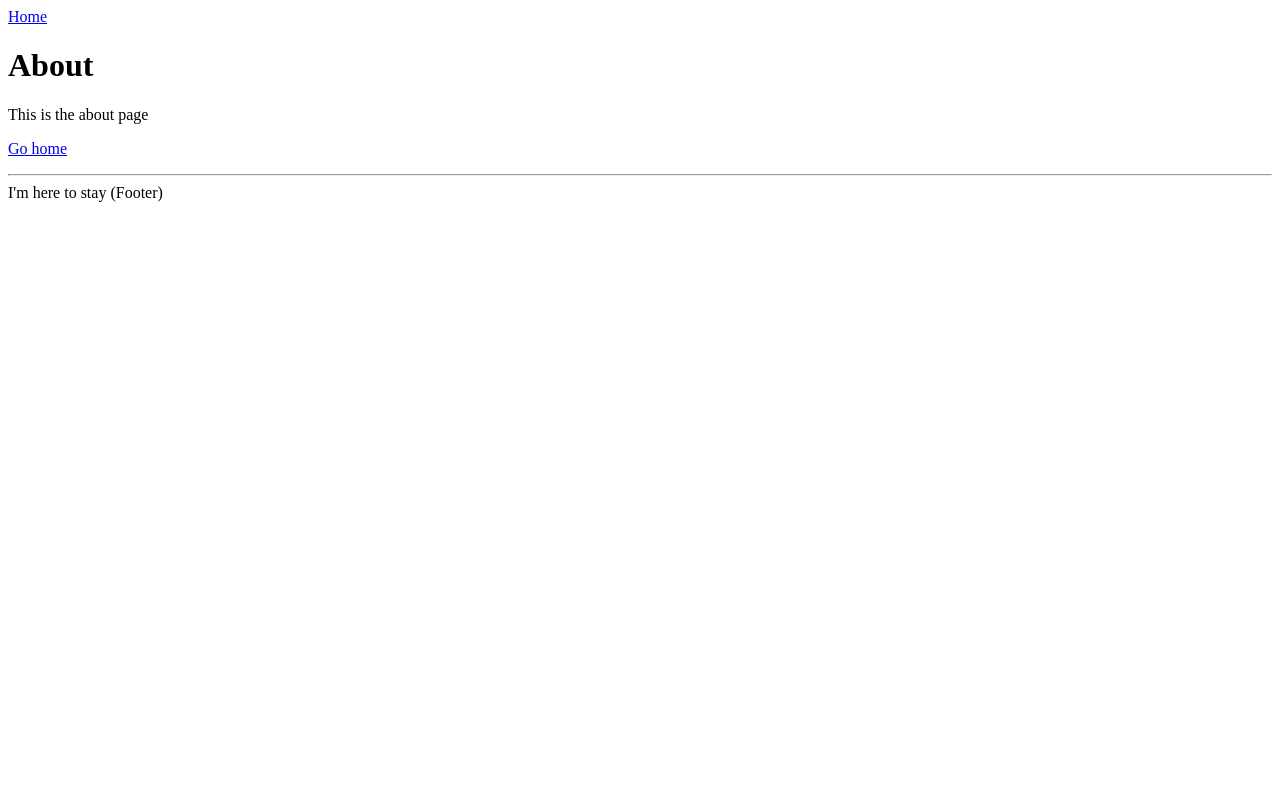
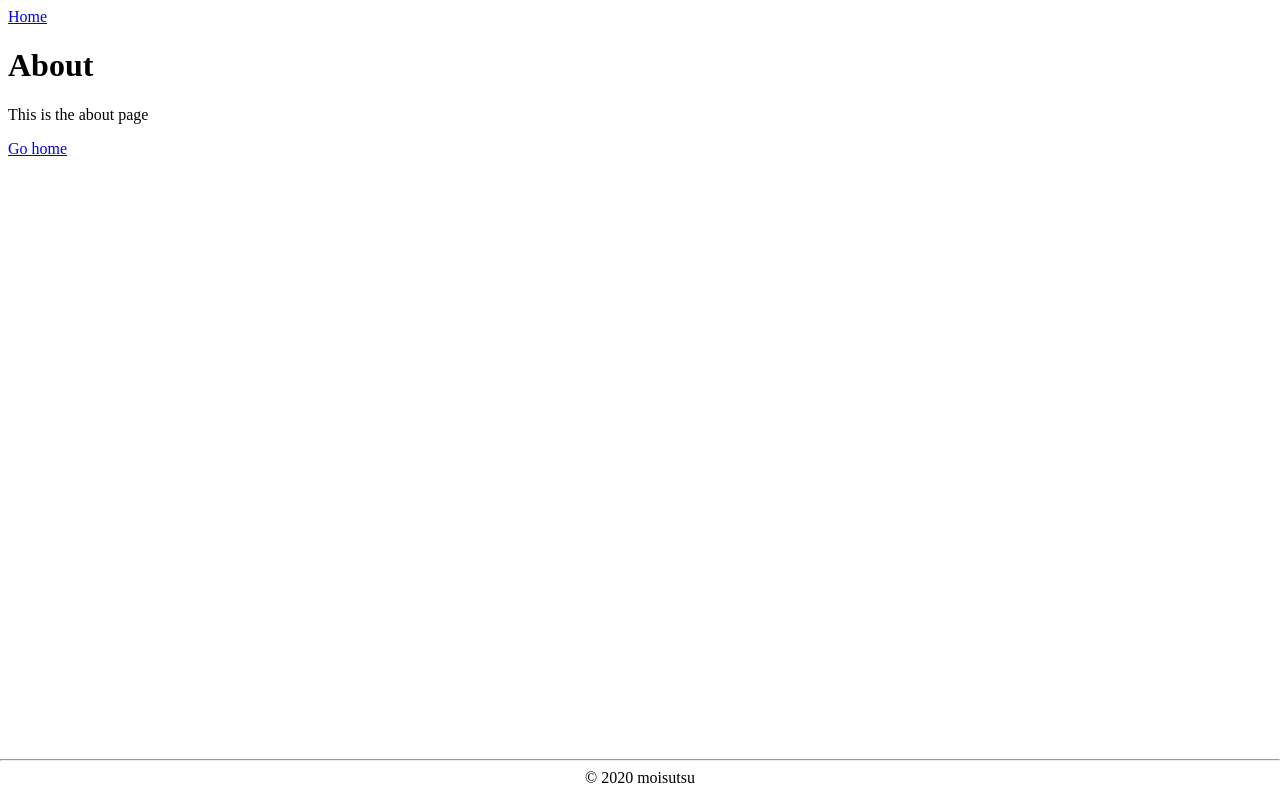
Before and after one commit to moisutsu-playground/react-three-fiber-playground, a Next.js app in the folder playground/: page /about in a window 1280 px wide. Built offline with nearby package versions, Linux system fonts and the light colour scheme.

Commit message:
Add css to fix footer

```diff
--- a/playground/src/components/Layout.tsx
+++ b/playground/src/components/Layout.tsx
@@ -24,7 +24,7 @@ const Layout = ({ children, title }: Props) => (
     {children}
     <footer>
       <hr />
-      <span>I'm here to stay (Footer)</span>
+      <span>© 2020 moisutsu</span>
     </footer>
   </div>
 )
--- /dev/null
+++ b/playground/src/styles/global.css
@@ -0,0 +1,8 @@
+footer {
+  position: fixed;
+  left: 0;
+  bottom: 0;
+  width: 100%;
+  margin-bottom: 1%;
+  text-align: center;
+}
```
Also changed, not shown: playground/src/pages/_app.tsx (added, +7 -0 lines), playground/src/pages/about.tsx (+6 -6 lines).
